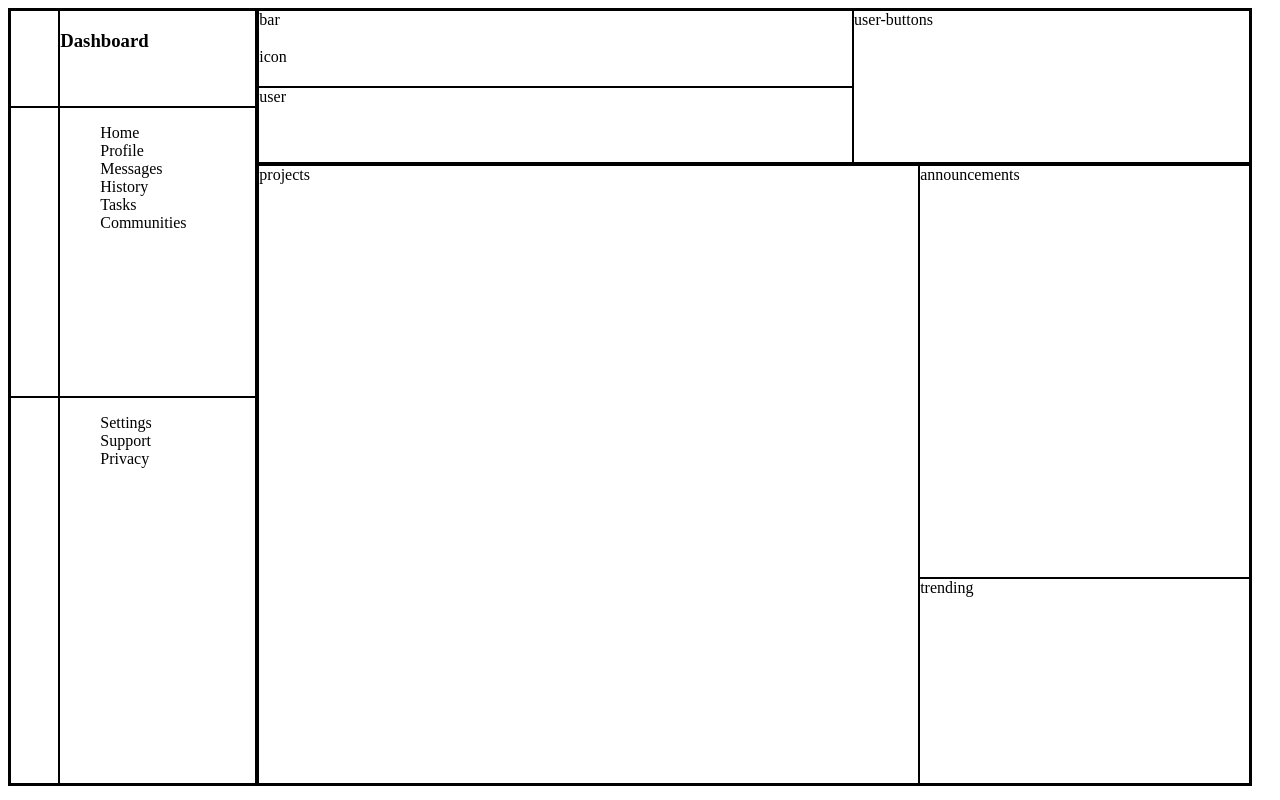
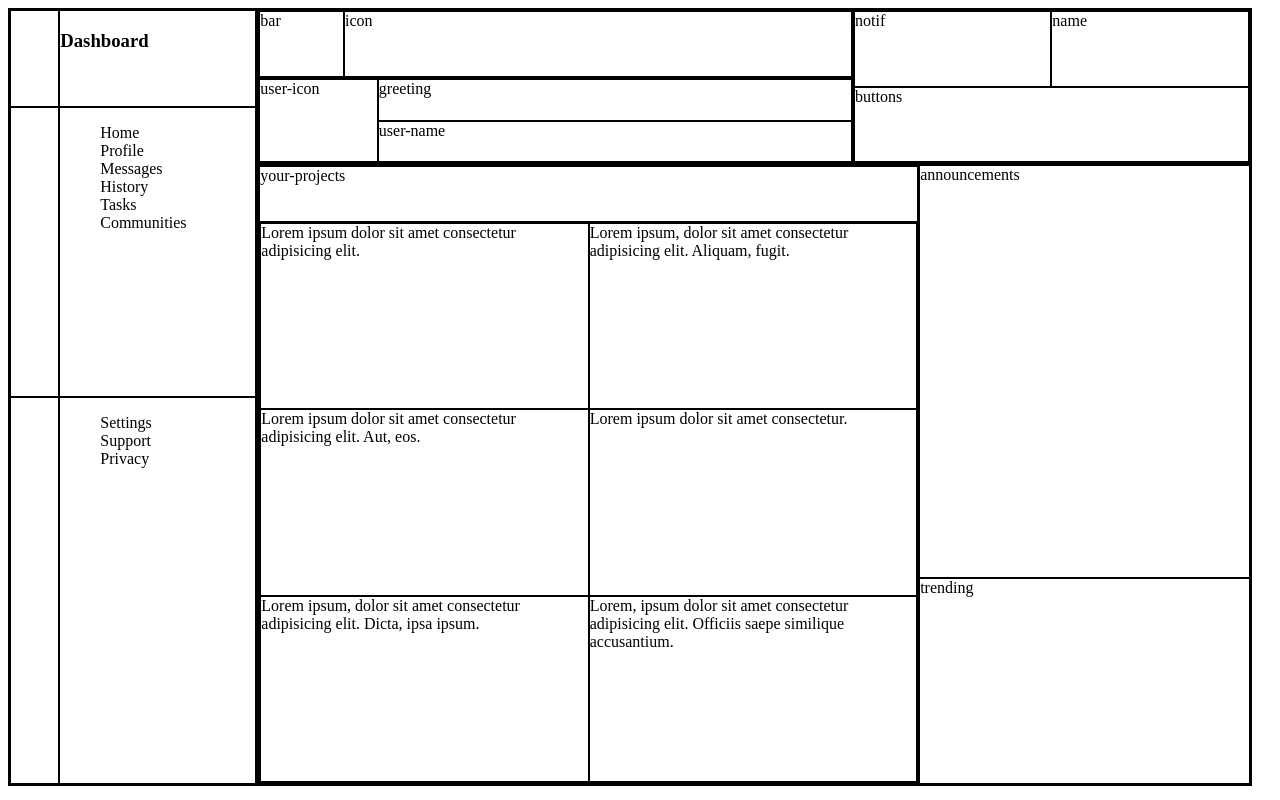
Before and after one commit to Lucoria1/Admin-Dashboard, a plain HTML site: page index.html in a window 1280 px wide. Drawn offline with Linux system fonts and the light colour scheme.

Commit message:
created placeholder cards, and gridified everything, grids in grids in grids etc

```diff
--- a/index.html
+++ b/index.html
@@ -14,8 +14,16 @@
                 <div id="bar">bar</div>
                 <div id="icon">icon</div>
             </div>
-            <div id="user">user</div>
-            <div id="user-buttons">user-buttons</div>
+            <div id="user">
+                <div id="user-icon">user-icon</div>
+                <div id="greeting">greeting</div>
+                <div id="user-name">user-name</div>
+            </div>
+            <div id="user-buttons">
+                <div id="notif">notif</div>
+                <div id="name">name</div>
+                <div id="buttons">buttons</div>
+            </div>
         </div>
         <div id="sidebar">
             <div id="dash-logo"></div>
@@ -43,7 +51,29 @@
             </div>
         </div>
         <div id="main-content">
-            <div id="projects">projects</div>
+            <div id="projects">
+                <div id="your-projects">your-projects</div>
+                <div id="content-cards">
+                    <div class="cards">
+                        Lorem ipsum dolor sit amet consectetur adipisicing elit.
+                    </div>
+                    <div class="cards">
+                        Lorem ipsum, dolor sit amet consectetur adipisicing elit. Aliquam, fugit.
+                    </div>
+                    <div class="cards">
+                        Lorem ipsum dolor sit amet consectetur adipisicing elit. Aut, eos.
+                    </div>
+                    <div class="cards">
+                        Lorem ipsum dolor sit amet consectetur.
+                    </div>
+                    <div class="cards">
+                        Lorem ipsum, dolor sit amet consectetur adipisicing elit. Dicta, ipsa ipsum.
+                    </div>
+                    <div class="cards">
+                        Lorem, ipsum dolor sit amet consectetur adipisicing elit. Officiis saepe similique accusantium.
+                    </div>
+                </div>
+            </div>
             <div id="announcements">announcements</div>
             <div id="trending">trending</div>
         </div>
--- a/stylesheet.css
+++ b/stylesheet.css
@@ -13,15 +13,43 @@
 #header{
    grid-column: 2 / 3;
    grid-template-columns: 3fr 2fr;
-   grid-template-rows: 1fr 1fr;
+   grid-template-rows: 4fr 5fr;
+}
+
+#search-bar{
+    grid-template-columns: 1fr 6fr;
+}
+
+#search-bar > div{
+    border: 1px solid black;
 }
 
 #user{
     grid-row: 2 / 3;
+    grid-template-columns: 1fr 4fr;
+    grid-row: 1fr 2fr;
+}
+
+#user > div{
+    border: 1px solid black;
+}
+
+#user-icon{
+    grid-row: 1/3;
 }
 
 #user-buttons{
     grid-row: 1 / 3;
+    grid-template-columns: 1fr 1fr;
+    grid-template-rows: 1fr 1fr;
+}
+
+#user-buttons > div{
+    border: 1px solid black;
+}
+
+#buttons{
+    grid-column: 1 / 3;
 }
 
 #header > div{
@@ -62,8 +90,24 @@ ul{
 
 #main-content > div{
     border: 1px solid black;
+    display: grid;
 }
 
 #projects{
     grid-row: 1 / 3;
+    grid-template-rows: 1fr 10fr;
 }
+
+#projects > div{
+    border: 1px solid black;
+}
+
+#content-cards{
+    display: grid;
+    grid-template-columns: 1fr 1fr;
+    grid-template-rows: 1fr 1fr 1fr;
+}
+
+#content-cards > div{
+    border: 1px solid black;
+}
```
